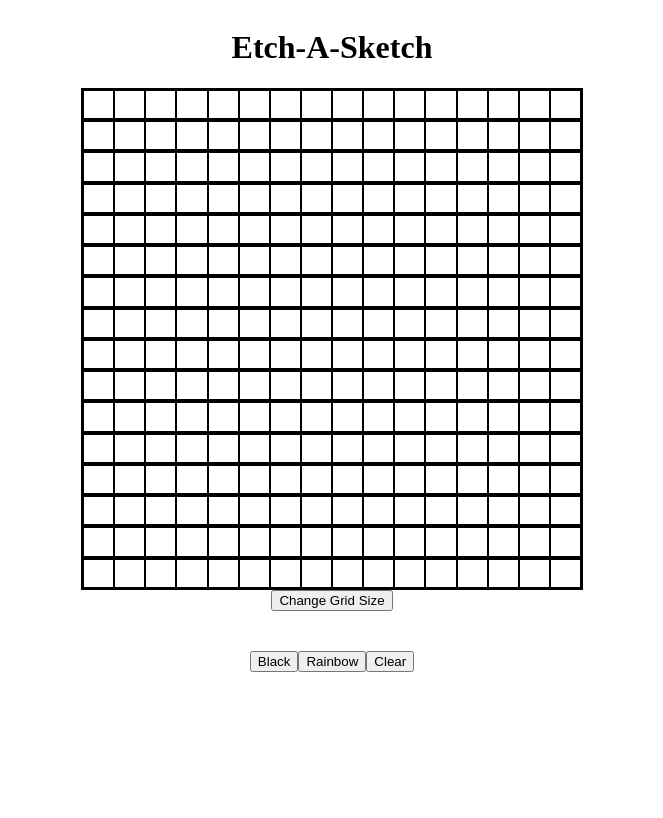
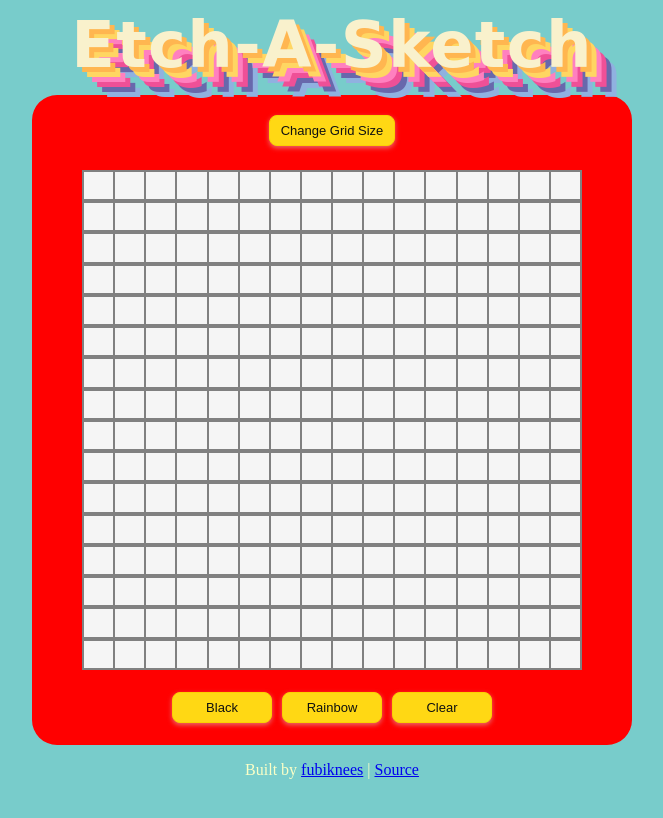
Before and after one commit to fubiknees/EtchASketch, a plain HTML site: page index.html in a window 1280 px wide. Shown: the whole page, without its empty margins (308-971 px from the left). Drawn offline with Linux system fonts and the light colour scheme; a web font is replaced by a local one.

Commit message:
btnRB finalized. CSS finalized. Final Credit Input.Next, Fix loop mentioned in final comments.

```diff
--- a/Etch.js
+++ b/Etch.js
@@ -1,6 +1,5 @@
 const containerDiv = document.querySelector('.container')
-let column = document.querySelector('.column');
-let columns = document.querySelectorAll('.column');
+const columns = document.querySelectorAll('.column');
 
 //create Variabe that links to 'body' of html
 const body = document.querySelector('body');
@@ -23,14 +22,17 @@ body.appendChild(buttons);
 //create button options
 const btnBlack = document.createElement('button');
 btnBlack.textContent = "Black";
+buttons.classList.add('buttons');
 buttons.appendChild(btnBlack);
 
 const btnRb = document.createElement('button');
 btnRb.textContent = "Rainbow";
+buttons.classList.add('buttons');
 buttons.appendChild(btnRb);
 
 const btnClear = document.createElement('button');
 btnClear.textContent = "Clear";
+buttons.classList.add('buttons');
 buttons.appendChild(btnClear);
 
 
@@ -68,6 +70,7 @@ function verifyGrid( ) {
     containerDiv.innerHTML= "";
     createGrid (userInput);
     console.log('reset works!');
+    draw();
   }
 }
 
@@ -78,6 +81,7 @@ function draw ( ) {
   columns.forEach((column) => {
   console.log('function draw works!');
     column.addEventListener('dragenter', () => {
+      column.style.background = color;
       column.style.opacity = '1';
       console.log("dragenter works")
     });
@@ -101,26 +105,29 @@ function draw ( ) {
 
 //Black Button
  btnBlack.addEventListener('click', ( ) => {
-    draw ();
-    color = 'black';
+  let columns = document.querySelectorAll('.column');
+  columns.forEach((column) => {
+    column.addEventListener('mouseover', () => {
+    //column.style.backgroundColor='none'; clears entire grid
+    color = "black";
+    console.log("btnBlack works");
  });
+ });
+});
 
- //Rainbow Color button
- btnRb.addEventListener('click', ( ) => {
-    draw();
-     let randomColor = Math.floor(Math.random()*16777215).toString(16);
-      color = "#" + randomColor;
-      console.log("color");
-      // column.style.background='color';
-      console.log("column.style works)")
-      // column.style.opacity='1';
+  //Rainbow Color button
+  btnRb.addEventListener('click', function () {
+    const columns = document.querySelectorAll('.column');
+    columns.forEach((column) => {
+    column.addEventListener('mouseover', () => {
+        let randomColor = Math.floor(Math.random() * 16777215).toString(16);
+        color = "#" + randomColor;
+        console.log("color");
+      });
+      });
 
-
-    // // let columns = document.querySelectorAll('.column');
-    // columns.addEventListener('mouseover', () => {
-    //     let randomColor = Math.floor(Math.random()*16777215).toString(16);
-    //     color = "#" + randomColor;
     });
+    // color = "none";
 
 
 
@@ -140,6 +147,6 @@ draw ( );
 
 /*1/27/24 Steps Left to complete project
 DONE - 1. btnCLear - needs to clear grid instantly. work on clearGrid function---
-2. btnRB - It does pick a random clolor but needs to be adjusted to change color per 'cell'
+DONE - 2. btnRB - It does pick a random clolor but needs to be adjusted to change color per 'cell'
 3. Looping during prompt where you cannot cancel without inputting a value.
 4. CSS to makes thisngs pretty.*/
--- a/index.html
+++ b/index.html
@@ -9,6 +9,7 @@
     <h1>Etch-A-Sketch</h1>
     <script src="Etch.js" defer></script>
     <div class="container"></div>
+    <p>Built by <a href="https://github.com/fubiknees">fubiknees</a> | <a href="https://github.com/fubiknees/EtchASketch"> Source</a> </p>
 </body>
 </html>
 
--- a/style.css
+++ b/style.css
@@ -1,40 +1,108 @@
+@import url('https://fonts.googleapis.com/css2?family=Baloo+Chettan+2&family=Calligraffitti&display=swap');
+
 body {
     display: flex;
     align-items: center;
+    justify-content: space-around;
     flex-direction: column;
+    background-color: #78CCCB;
+    color: #faffc7;
 }
 .container {
+    margin-top: -30px;
     width: 500px;
     height: 500px;
-    border: 1px solid black;
+    border: 50px solid red;
+    border-top: 75px solid red;
+    border-bottom: 75px solid red;;
+    border-style:solid;
     display: flex;
     flex-direction: column;
+    background-color: whitesmoke;
+    border-radius: 25px;
 }
 
 .row {
-    border: 1px solid black;
+    border: 1px solid grey;
     display: flex;
     flex: 1;
 }
 
 .column {
-    border: 1px solid black;
+    border: 1px solid grey;
     display: flex;
-    flex:1;
+    flex: 1;
 }
 
 .header {
     display: flex;
     flex-direction: row;
     align-items: center;
-    margin-bottom: 20px;
+    margin-top: -610px;
+
 }
 
 .buttons {
     display: flex;
-    margin-top: 20px;
+    margin: 545px;
+    background-color: solid red;
 }
 
-.input {
-    width: 50px;
+button:hover, button:focus{
+  background-color: lightblue;
+  outline: none;
 }
+
+
+h1 {
+    margin-top: auto;
+    display: flex;
+    justify-content: center;
+    font-family: 'Calligraffitti', cursive;
+    font-weight: 700;
+    font-size: 4rem;
+    position:relative;
+    text-shadow: -15px 5px 20px #ced0d3;
+    top: 5%;
+    /* transform: translate(-30%,-50%); */
+    letter-spacing: 0.02em;
+    text-align: center;
+    color: #F9f1cc;
+    text-shadow: 5px 5px 0px #FFB650,
+        10px 10px 0px #FFD662,
+        15px 15px 0px  #FF80BF,
+        20px 20px 0px #EF5097,
+        25px 25px 0px #6868AC,
+        30px 30px 0px #90B1E0;
+}
+
+button {
+    margin: 5px;
+    margin-top: -4px;
+    display: inline-block;
+    outline: 0;
+    cursor: pointer;
+    border-radius: 8px;
+    box-shadow: 0 2px 5px 0 rgb(213 217 217 / 50%);
+    background: #FFD814;
+    border: 1px solid #FCD200;
+    font-size: 13px;
+    height: 31px;
+    padding: 0 11px;
+    text-align: center;
+    width: 100%;
+    min-width: 100px;
+    font-weight: 500;
+    color: #0F1111;
+}
+
+button:hover{
+    background: #F7CA00;
+    border-color: #F2C200;
+    box-shadow: 0 2px px 0 rgb(213 217 217 / 50%);
+}
+
+
+p {
+    margin-bottom: -50px;
+}
```
